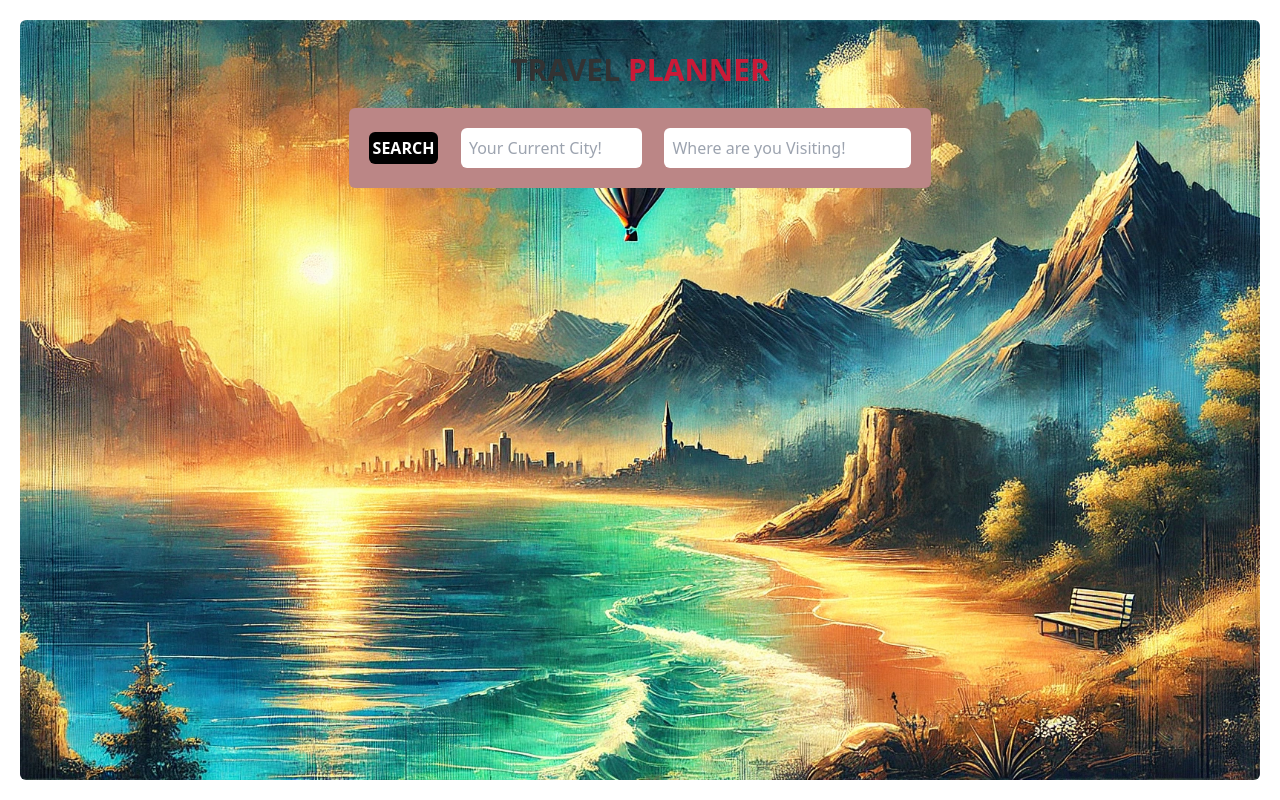
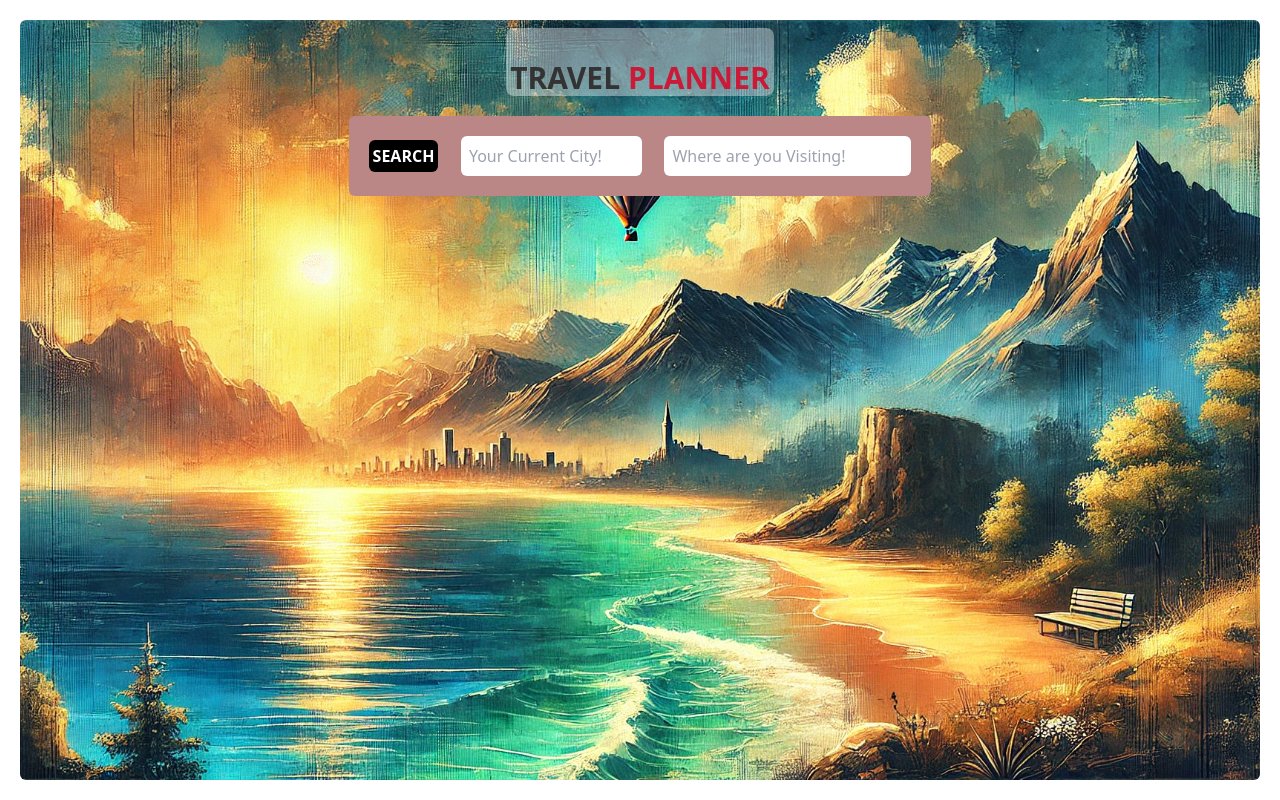
Before and after one commit to OtienoDennis/webdev-projects, a React (Vite) app in the folder frontend-projects/travel-planner-app/: page / in a window 1280 px wide. Built offline with nearby package versions, Linux system fonts and the light colour scheme.

Commit message:
Refactor Layout component for improved styling and structure

```diff
--- a/frontend-projects/travel-planner-app/src/components/Layout.jsx
+++ b/frontend-projects/travel-planner-app/src/components/Layout.jsx
@@ -2,9 +2,9 @@ import { Outlet } from 'react-router-dom';
 
 export default function Layout() {
   return (
-    <div>
-      <h1 className='text-[#333] text-center text-xl pt-8 md:text-3xl font-extrabold font-sans'>
-        TRAVEL <span className='text-[#ca1a37]'>PLANNER</span>
+    <div className='flex flex-col items-center'>
+      <h1 className='text-[#333] text-center text-xl pt-8 md:text-3xl font-extrabold font-sans bg-white bg-opacity-40 w-max px-1 rounded-lg mt-2 h-max'>
+        TRAVEL<span className='text-[#ca1a37]'> PLANNER</span>
       </h1>
       <Outlet />
     </div>
```
